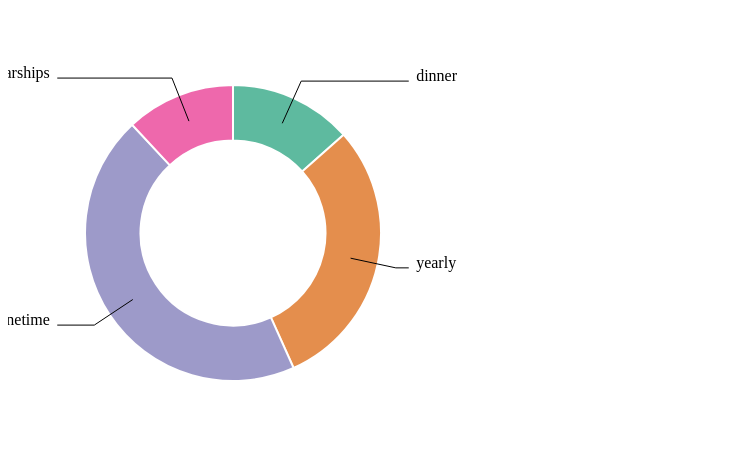
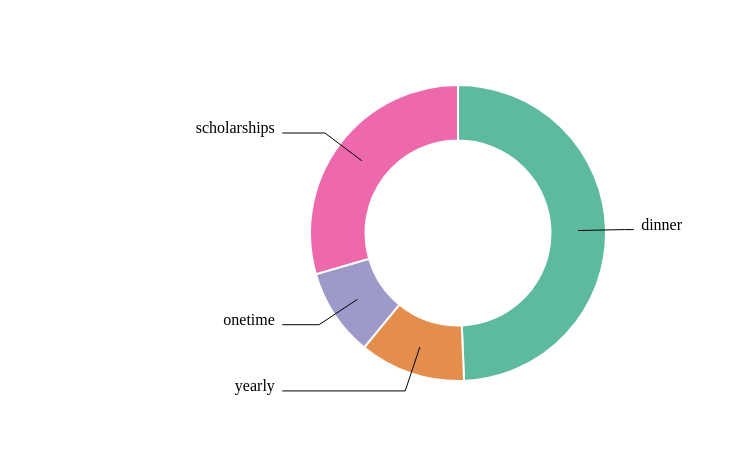
Before and after one commit to chris30269/gtgcaa, a plain HTML site: page sandbox/2022report.html in a window 1280 px wide. Shown: the whole page, without its empty margins (0-737 px from the left). Drawn offline with nearby package versions, Linux system fonts and the light colour scheme.

Commit message:
Update 2022report.html

```diff
--- a/sandbox/2022report.html
+++ b/sandbox/2022report.html
@@ -13,7 +13,7 @@
 <script>
 
 // set the dimensions and margins of the graph
-var width = 450
+var width = 900
     height = 450
     margin = 40
 
@@ -29,7 +29,11 @@ var svg = d3.select("#my_dataviz")
     .attr("transform", "translate(" + width / 2 + "," + height / 2 + ")");
 
 // Create dummy data
-var data = {dinner: 9, yearly: 20, onetime:30, scholarships:8}
+var data = {dinner: 1673.24, yearly: 392.59, onetime:325, scholarships:1000}
+//dinner: 219.00+702.99+751.25+36.18 = 1673.24
+//yearly: 165.00+138.87+58.00+13.37+17.35 = 392.59
+//onetime: 275.00+50 = 325
+//scholarships: 1000
 
 // set the color scale
 var color = d3.scaleOrdinal()
```
